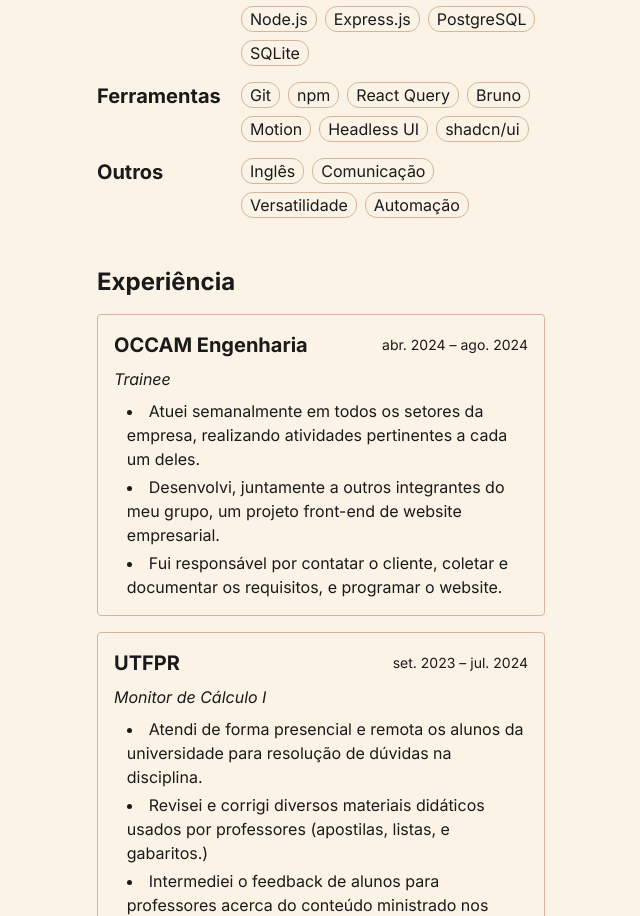
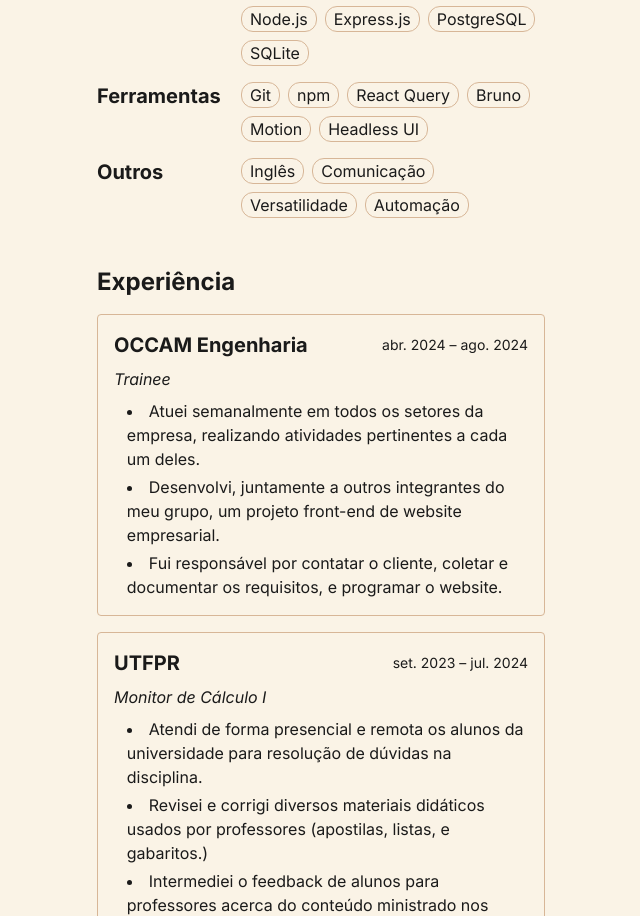
Before and after one commit to mcavalcantes/portfolio, a React (Vite) app: page / in a window 1280 px wide. Shown: the part 934-1850 px from the top of the page, without its empty margins (319-959 px from the left). Built offline with nearby package versions, Linux system fonts and the light colour scheme.

Commit message:
removed stupid bullshit

```diff
--- a/src/constants/constants.ts
+++ b/src/constants/constants.ts
@@ -55,7 +55,6 @@ export const SKILLS: Array<Skill> = [
       "Bruno",
       "Motion",
       "Headless UI",
-      "shadcn/ui",
     ],
   },
   {
```
